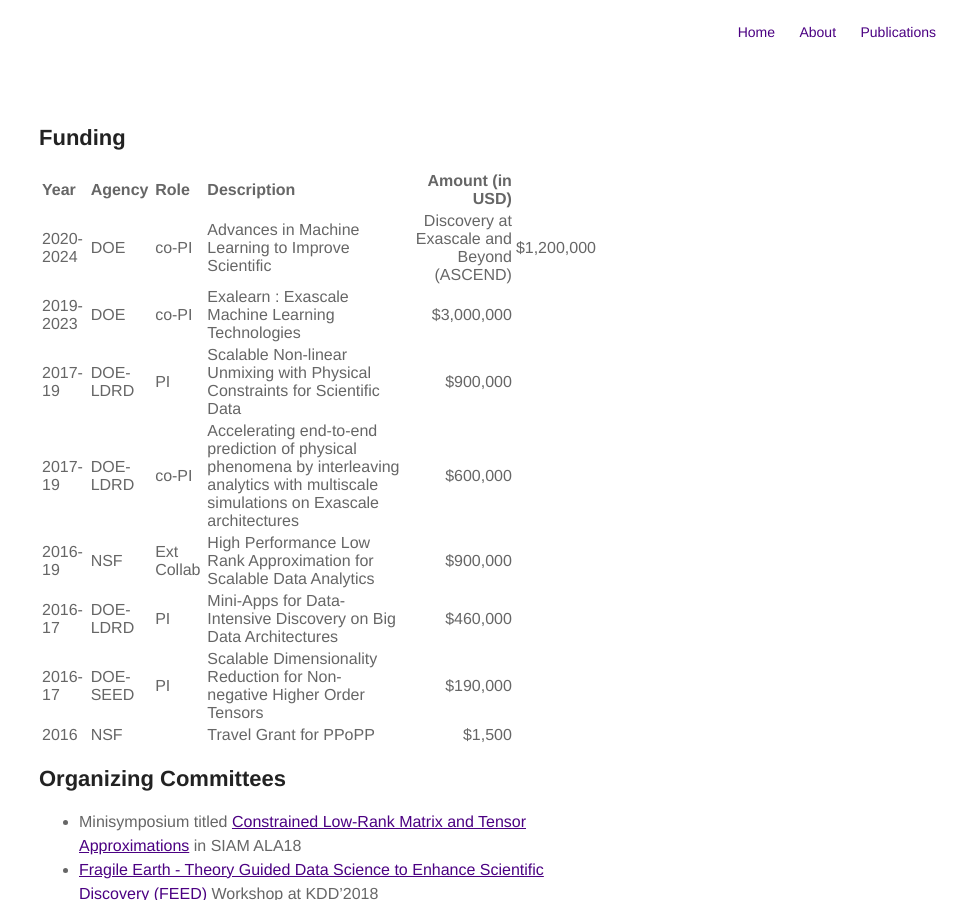
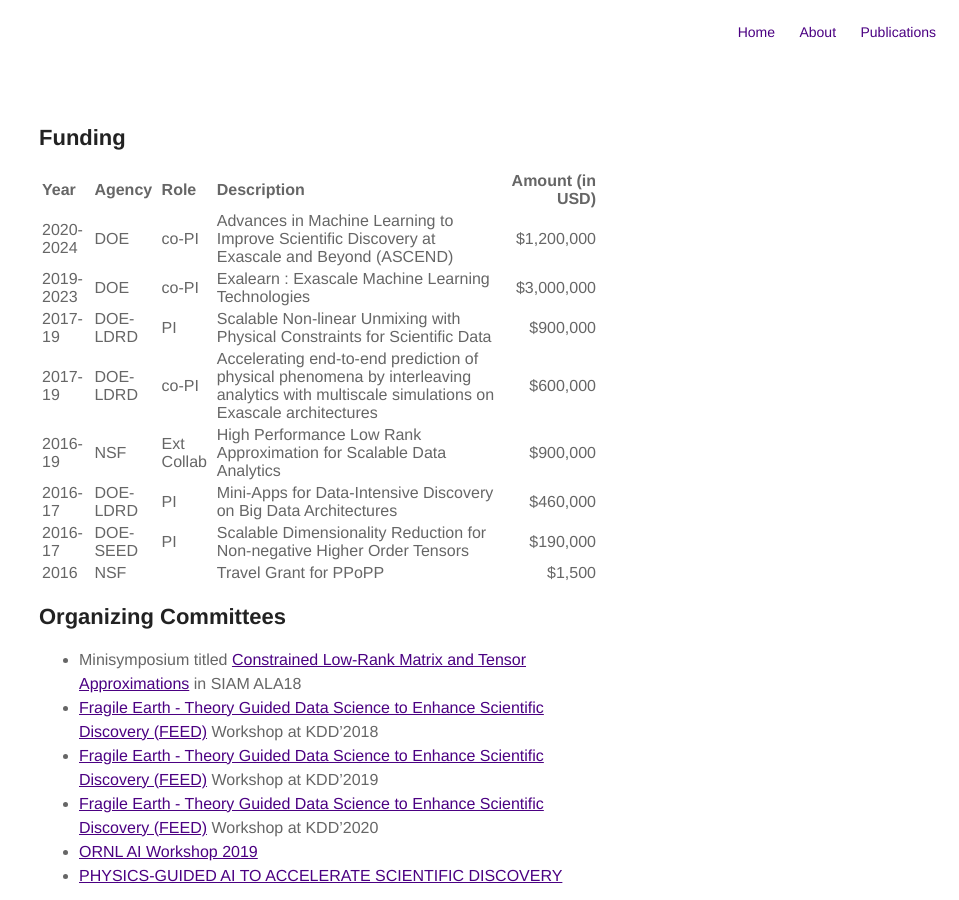
Before and after one commit to ramkikannan/ramkikannan.github.io, a Jekyll site: the page built from research.md, in a window 1280 px wide and 900 px high. Shown: the whole window, without its empty margins (321-1280 px from the left). Built offline with Jekyll 4.4.1, drawn with Linux system fonts in a browser that asks for light colours; a style sheet for code colours, icons or effects is not loaded.

Commit message:
table column is additional

```diff
--- a/research.md
+++ b/research.md
@@ -7,7 +7,7 @@ sitemap: true
 
 |Year    | Agency    | Role  |Description    | Amount (in USD)   |
 |:------  | :-----     | :----- |:-------        | ------:      |
-2020-2024 | DOE | co-PI |  Advances in Machine Learning to Improve Scientific| Discovery at Exascale and Beyond (ASCEND) | $1,200,000
+2020-2024 | DOE | co-PI |  Advances in Machine Learning to Improve Scientific Discovery at Exascale and Beyond (ASCEND) | $1,200,000
 2019-2023 | DOE | co-PI | Exalearn : Exascale Machine Learning Technologies | $3,000,000
  2017-19 |DOE-LDRD  | PI    | Scalable Non-linear Unmixing with Physical Constraints for Scientific Data    | $900,000 |
  2017-19 | DOE-LDRD | co-PI  | Accelerating end-to-end prediction of physical phenomena by interleaving analytics with multiscale simulations on Exascale architectures | $600,000
```
